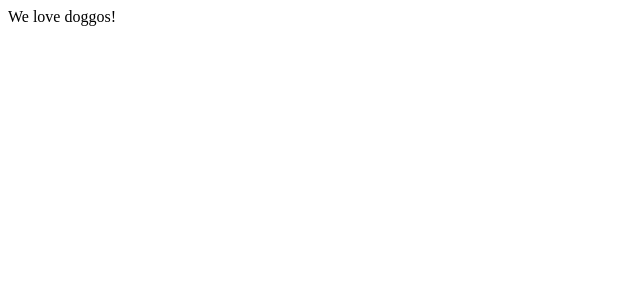
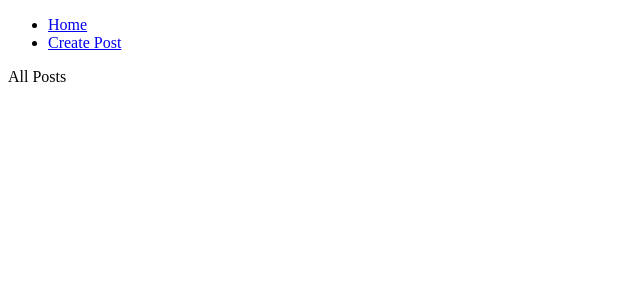
Before and after one commit to Dea314/pets-blog, a React (Create React App) app: page / in a window 1280 px wide. Shown: the top 300 px of the page, without its empty margins (0-640 px from the left). Built offline with nearby package versions, Linux system fonts and the light colour scheme.

Commit message:
Add router

```diff
--- a/package.json
+++ b/package.json
@@ -8,6 +8,7 @@
     "@testing-library/user-event": "^13.5.0",
     "react": "^17.0.2",
     "react-dom": "^17.0.2",
+    "react-router-dom": "^6.2.2",
     "react-scripts": "5.0.0",
     "web-vitals": "^2.1.4"
   },
--- a/src/App.js
+++ b/src/App.js
@@ -1,5 +1,15 @@
+import { Routes, Route, Link } from "react-router-dom";
+import Layout from "./components/Layout";
+
 const App = () => {
-  return <div>We love doggos!</div>;
+  return (
+    <Routes>
+      <Route path="/" element={<Layout />}>
+        <Route index element={<div>All Posts</div>} />
+        <Route path="new-post" element={<div>Tell us about your pet!</div>} />
+      </Route>
+    </Routes>
+  );
 };
 
 export default App;
--- /dev/null
+++ b/src/components/Layout.js
@@ -0,0 +1,21 @@
+import { NavLink, Outlet } from "react-router-dom";
+
+const Layout = () => {
+  return (
+    <div>
+      <nav>
+        <ul>
+          <li>
+            <NavLink to="/">Home</NavLink>
+          </li>
+          <li>
+            <NavLink to="new-post">Create Post</NavLink>
+          </li>
+        </ul>
+      </nav>
+      <Outlet />
+    </div>
+  );
+};
+
+export default Layout;
--- a/src/index.js
+++ b/src/index.js
@@ -1,10 +1,13 @@
 import React from "react";
 import ReactDOM from "react-dom";
+import { BrowserRouter } from "react-router-dom";
 import App from "./App";
 
 ReactDOM.render(
   <React.StrictMode>
-    <App />
+    <BrowserRouter>
+      <App />
+    </BrowserRouter>
   </React.StrictMode>,
   document.getElementById("root")
 );
```
Also changed, not shown: 1 other file (tests, documents, lock files or other folders).
